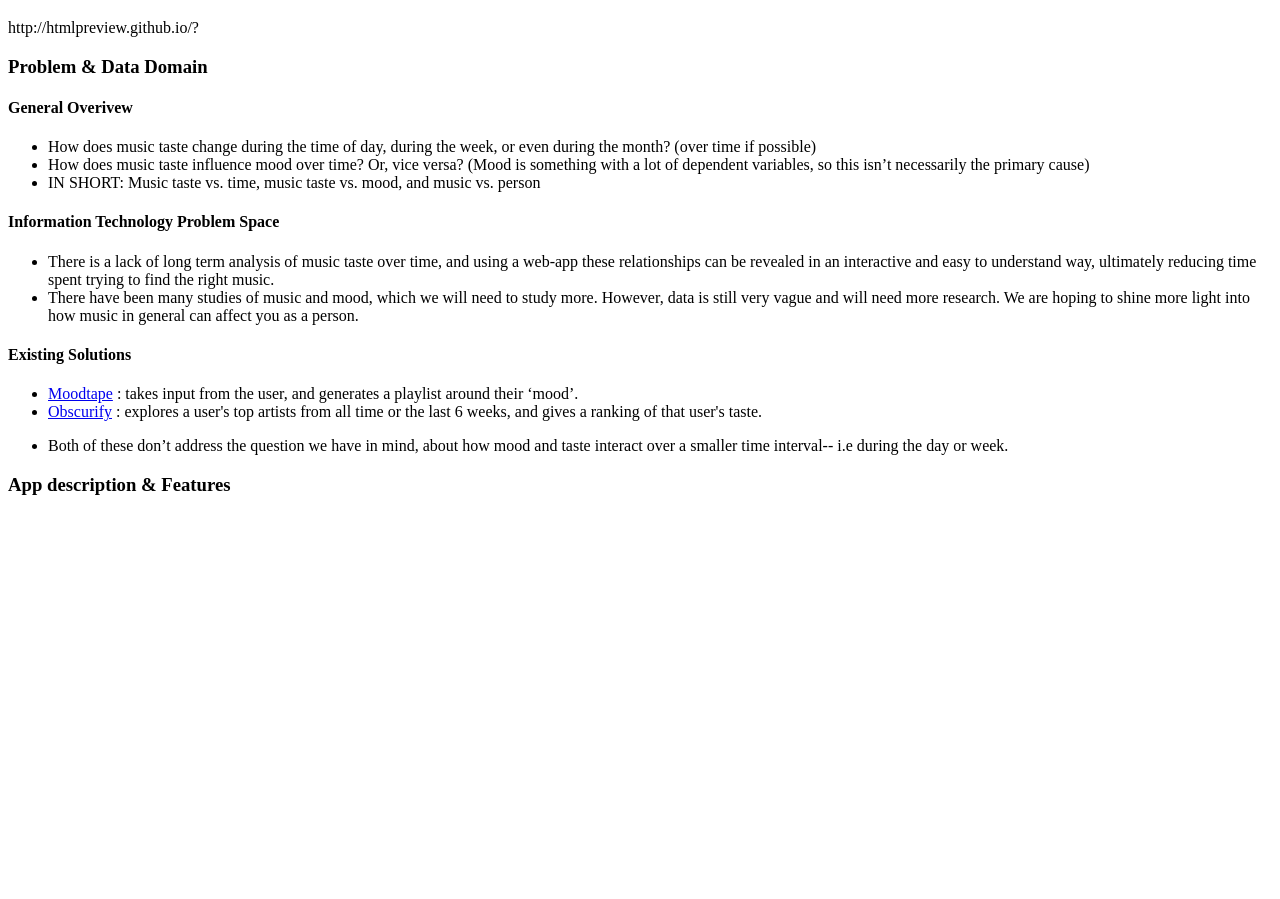
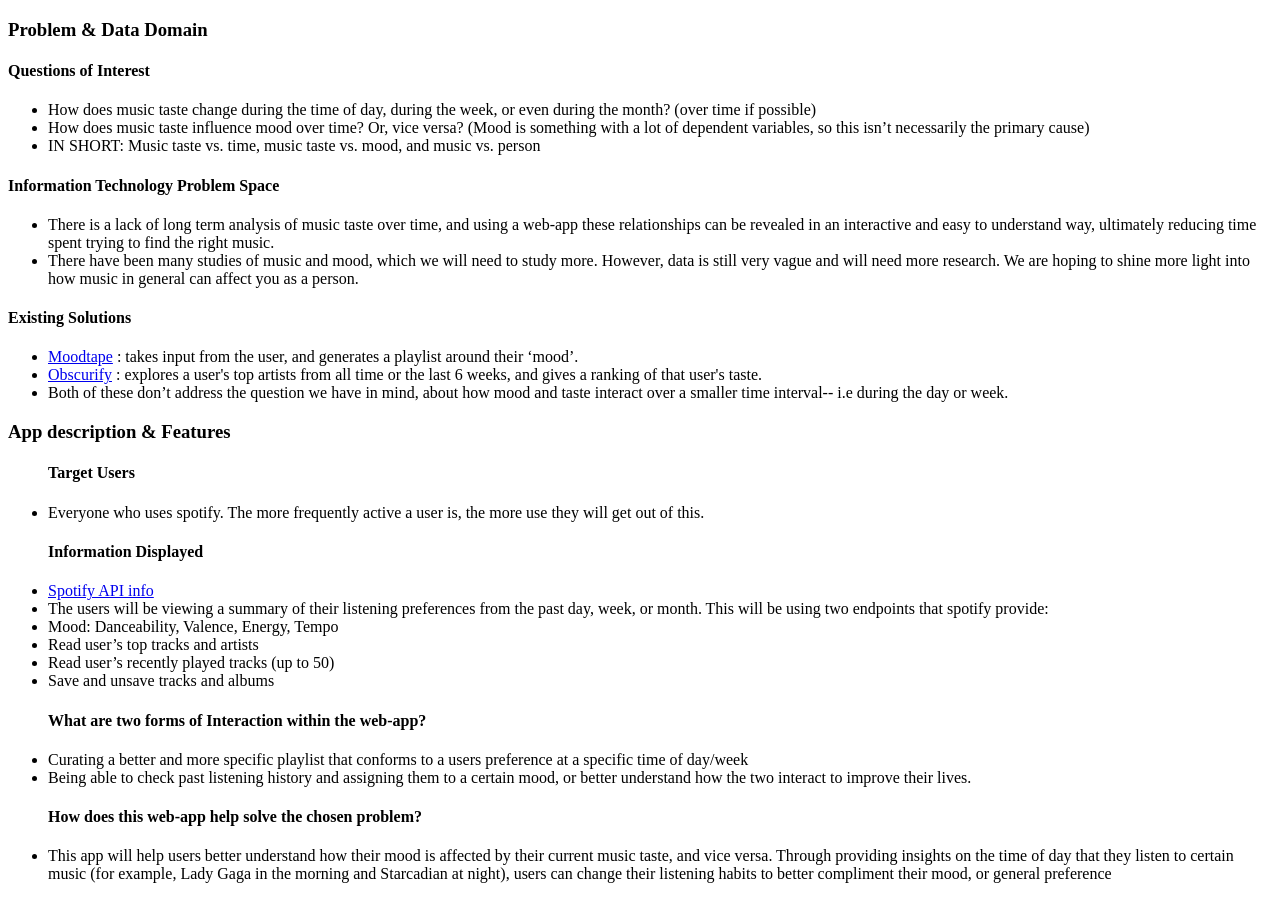
Before and after one commit to info340-au20/project-1-Jornalt, a website: page proposal.html in a window 1280 px wide. Shown: the part 61-960 px from the top of the page. Before the commit the page ends 800 px from the top, so only its background shows below. Drawn offline with Linux system fonts and the light colour scheme.

Commit message:
completed section 2

```diff
--- a/proposal.html
+++ b/proposal.html
@@ -8,11 +8,10 @@
 </head>
 <body>
     <h1> Web-App Project 1 Proposal</h1>
-    http://htmlpreview.github.io/?
     <section>
         <h3>Problem & Data Domain</h3>
         <section>
-            <h4>General Overivew</h4>
+            <h4>Questions of Interest</h4>
                 <ul>
                     <li>
                         How does music taste change during the time of day, during the week, or even during the month? (over time if possible)
@@ -53,10 +52,8 @@
 
                     </li>
                     <li>
-                        <p>
-                            Both of these don’t address the question we have in mind, about how mood and taste interact over a smaller time
-                            interval-- i.e during the day or week.
-                        </p>
+                        Both of these don’t address the question we have in mind, about how mood and taste interact over a smaller time
+                        interval-- i.e during the day or week.
                     </li>
                 </ul>
         </section>
@@ -65,9 +62,61 @@
 
     <section>
         <h3>App description & Features</h3>
-        <p>
+        <ul>
+            <h4>
+                Target Users
+            </h4>
+            <li>
+                Everyone who uses spotify. The more frequently active a user is, the more use they will get out of this.
+            </li>
 
-        </p>
+            <h4>
+                Information Displayed
+            </h4>
+            <li>
+                <a href = https://developer.spotify.com/discover/> Spotify API info</a>
+            </li>
+            <li>
+                The users will be viewing a summary of their listening preferences from the past day, week, or month.
+                This will be using two endpoints that spotify provide:
+                <li>
+                    Mood: Danceability, Valence, Energy, Tempo
+                </li>
+                <li>
+                    Read user’s top tracks and artists
+                </li>
+                <li>
+                    Read user’s recently played tracks (up to 50)
+                </li>
+                <li>
+                    Save and unsave tracks and albums
+                </li>
+            </li>
+
+            <h4>
+               What are two forms of Interaction within the web-app?
+            </h4>
+            <li>
+                Curating a better and more specific playlist that conforms to a users preference at a
+                specific time of day/week
+            </li>
+            <li>
+                Being able to check past listening history and assigning them to a certain mood,
+                or better understand how the two interact to improve their lives.
+            </li>
+
+            <h4>
+                How does this web-app help solve the chosen problem?
+            </h4>
+            <li>
+                This app will help users better understand how their mood is
+                affected by their current music taste, and vice versa. Through
+                 providing insights on the time of day that they listen to certain
+                 music (for example, Lady Gaga in the morning and Starcadian
+                 at night), users can change their listening habits to better
+                 compliment their mood, or general preference
+            </li>
+        </ul>
     </section>
 </body>
 </html>
```
